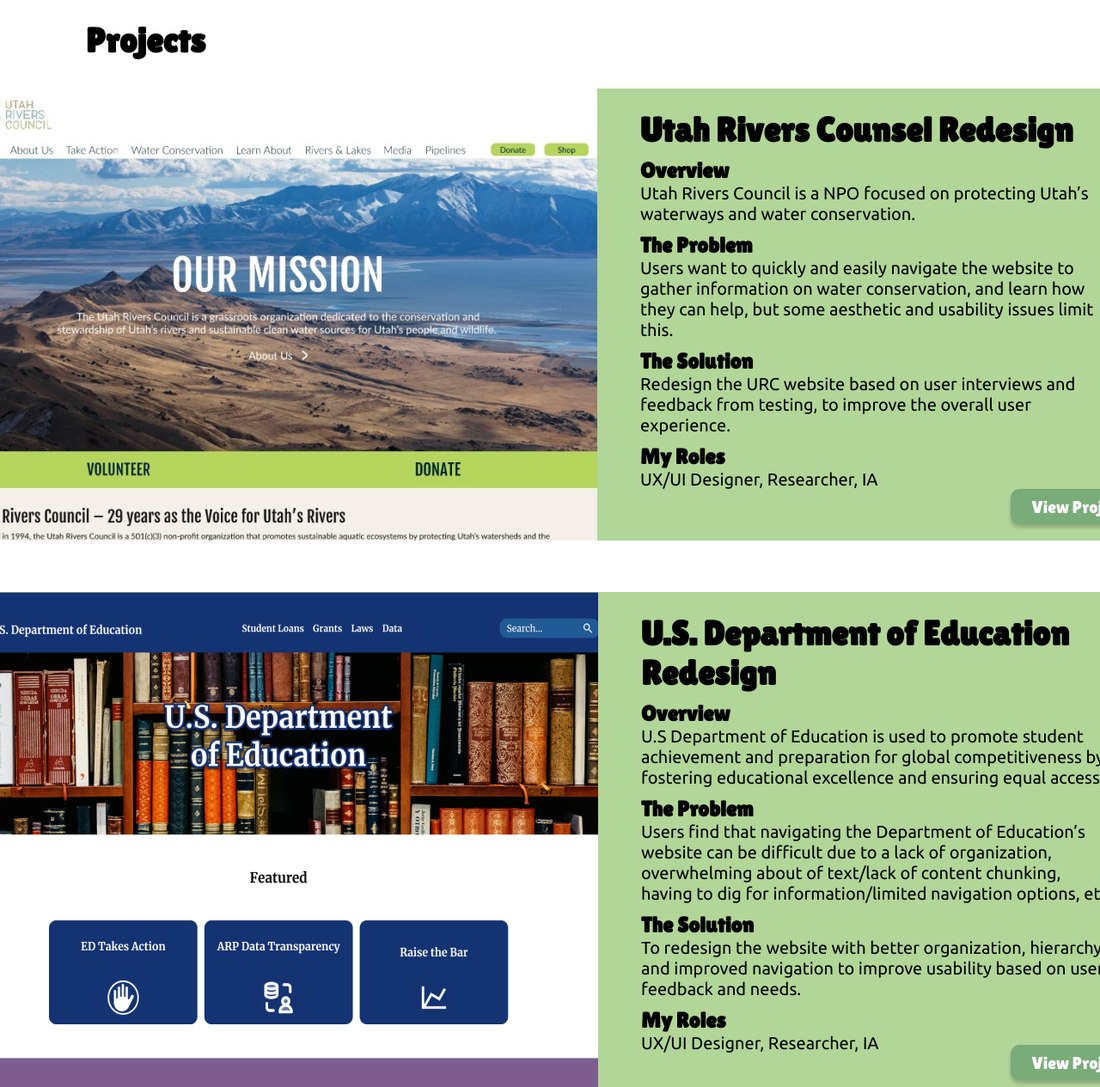
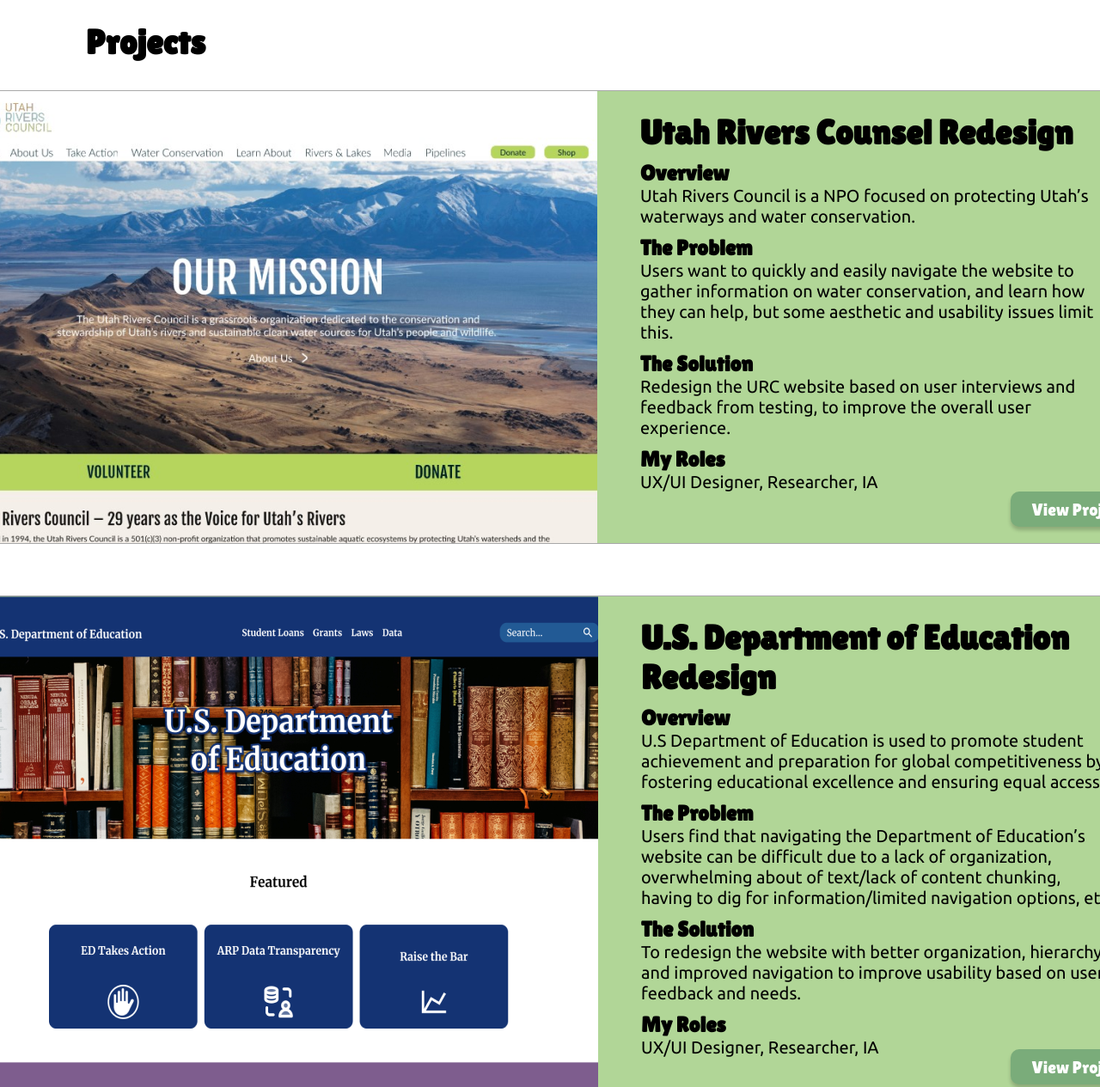
Before and after one commit to jries19/UX_UI_HW_19, a plain HTML site: page index.html in a window 1280 px wide. Shown: the part 775-2040 px from the top of the page at 86% size. Drawn offline with nearby package versions, Linux system fonts and the light colour scheme.

Commit message:
added border to cards

```diff
--- a/css/style.css
+++ b/css/style.css
@@ -65,6 +65,7 @@ h3{
 .greenBox{
     background-color: #B1D697;
     border-radius: 10px;
+    border: solid 1px darkgrey;
     width: 924px;
     height: 559px;
 }
@@ -117,6 +118,7 @@ h3{
 .urcCard{
     background-color: #B1D697;
     border-radius: 10px;
+    border: solid 1px darkgrey;
     width: 1394px;
     height: 526px;
     margin: 0 0 60px 22px
@@ -130,6 +132,7 @@ h3{
 .edGovCard{
     background-color: #B1D697;
     border-radius: 10px;
+    border: solid 1px darkgrey;
     width: 1394px;
     height: 589px;
     margin: 0 0 60px 22px
```
